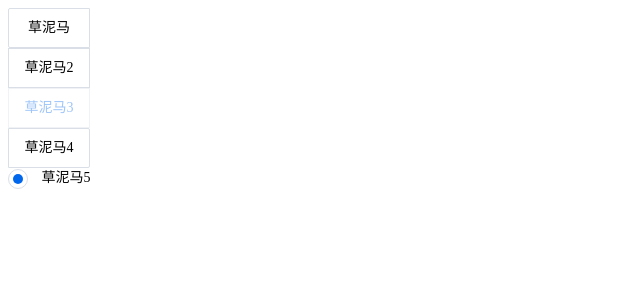
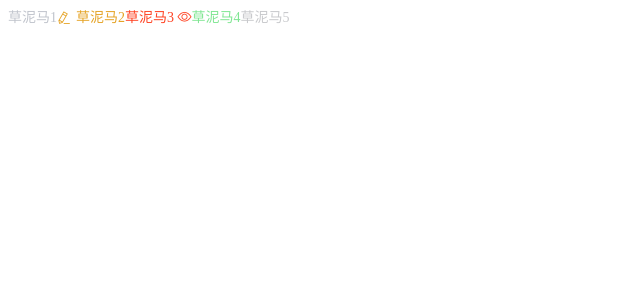
Before and after one commit to weidieba/xhtml-ui, a Vue app: page / in a window 1280 px wide. Shown: the top 300 px of the page, without its empty margins (0-640 px from the left). Built offline with nearby package versions, Linux system fonts and the light colour scheme.

Commit message:
feature(link): 增加文字链接组件

```diff
--- a/package.json
+++ b/package.json
@@ -1,6 +1,6 @@
 {
   "name": "xhtml-ui",
-  "version": "1.0.14",
+  "version": "1.0.17",
   "private": false,
   "description": "这是一个开源供学习得xhtml",
   "scripts": {
--- a/src/assets/common/color.scss
+++ b/src/assets/common/color.scss
@@ -8,6 +8,8 @@
     $--color-lighter-gray: #b4b7bf;
     $--color-white: #FFF;
     $--color-info: #909399;
+    $--color-white: #FFFFFF;
+    $--color-disabled: #c0c4cc;
 
     /* 辅助色 */
     $--color-warning: #ff4222;
@@ -51,6 +53,19 @@
     /* box-shadow */
     $--shadow-large-tip: 0 1px 15px 0 rgba(30, 36, 49, 0.15);
 
+    /* 字号 */
+    $--link-font-size: 14px;
+    $--link-font-weight: 500;
+
+    // 循环所使用到的kind
+    $typeMap: (
+        primary: $--color-primary,
+        danger: $--color-warning,
+        success: $--color-success,
+        warning: $--color-notice,
+        info: $--color-info
+    );
+
     // 相同变量名
     $class-prefix: "x";
     $is: "is";
--- a/src/components/index.js
+++ b/src/components/index.js
@@ -2,6 +2,7 @@
 import Button from './button/index.js';
 import Icon from './icon/index.js';
 import statusBar from './statusBar/index.js';
+import Link from './link/index';
 import Radio from './radio/index.js';
 import RadioGroup from './radio-group/index';
 // 存储组件列表
@@ -9,6 +10,7 @@ const components = [
     Button,
     Icon,
     statusBar,
+    Link,
     Radio,
     RadioGroup
 ];
@@ -30,6 +32,7 @@ export default {
     Button,
     Icon,
     statusBar,
+    Link,
     Radio,
     RadioGroup
 };
--- /dev/null
+++ b/src/components/link/index.js
@@ -0,0 +1,2 @@
+import xLink from './link.vue';
+export default xLink;
--- /dev/null
+++ b/src/components/link/link.vue
@@ -0,0 +1,142 @@
+<template>
+    <a
+        :class="[
+            'x-link',
+            type ? `x-link--${type}` : '',
+            disabled && 'is-disabled',
+            underline && !disabled && 'is-underline'
+        ]"
+        :href="disabled ? null : href"
+        v-bind="$attrs"
+        @click="handleClick"
+    >
+
+        <x-icon
+            v-if="icon"
+            :icon="icon"
+        >
+        </x-icon>
+
+        <span
+            v-if="$slots.default"
+            class="x-link--inner"
+        >
+            <slot></slot>
+        </span>
+
+        <template v-if="$slots.icon">
+            <slot
+                v-if="$slots.icon"
+                name="icon"
+            >
+            </slot>
+        </template>
+    </a>
+</template>
+<script>
+export default {
+    name: 'XLink',
+    props: {
+        type: {
+            type: String,
+            default: 'default'
+        },
+        disabled: {
+            type: Boolean,
+            default: false
+        },
+        underline: {
+            type: Boolean,
+            default: false
+        },
+        href: {
+            type: String,
+            default: 'javascript:void(0)'
+        },
+        icon: {
+            type: String,
+            default: ''
+        }
+    },
+    methods: {
+        handleClick(event) {
+            if (!this.disabled) {
+                if (!this.href) {
+                    this.$emit('click', event);
+                }
+            }
+        }
+    }
+};
+</script>
+<style lang="scss">
+@import "@/assets/common/color.scss";
+@import "~@/assets/common/reset.scss";
+.#{$class-prefix} {
+    &-link {
+        @include reset(inline-flex);
+        flex-direction: row;
+        align-items: center;
+        justify-content: center;
+        vertical-align: middle;
+        position: relative;
+        text-decoration: none;
+        outline: none;
+        cursor: pointer;
+        font-size: $--link-font-size;
+        font-weight: $--link-font-weight;
+
+        & [class*="x-icon-"] {
+            & + span {
+            margin-left: 5px;
+            }
+        }
+        &--default  {
+            color:  $--color-primary;
+            &:hover {
+                color: $--color-primary;
+            }
+            &:after {
+                border-color: $--color-primary;
+            }
+        }
+        &--default.is-disabled{
+            color: $--color-disabled;
+        }
+        //  遍历$type, $color 为key
+        @each $type, $color in $typeMap {
+            &.x-link--#{$type} {
+                color: $color;
+                &:hover {
+                    color: mix($color, $--color-white, 80%)
+                }
+                &:after {
+                    border-color: $color
+                }
+            }
+            &.x-link--#{$type}.is-disabled{
+                color: mix($color, $--color-white, 50%)
+            }
+            &.x-link--#{$type}.is-underline{
+                &:hover:after {
+                    border-color: $color
+                }
+            }
+        }
+    }
+    &-link.is-disabled {
+        cursor: not-allowed;
+    }
+    &-link.is-underline{
+        &:hover:after {
+            content: "";
+            position: absolute;
+            left: 0;
+            right: 0;
+            height: 0;
+            bottom: 0;
+            border-bottom: 1px solid $--color-primary;
+        }
+    }
+}
+</style>
--- a/src/views/Home.vue
+++ b/src/views/Home.vue
@@ -1,39 +1,37 @@
 <template>
     <div class="home">
-            <x-radio-group
-                v-model="radio"
-                kind="button"
-                vertical
+        <x-link
+            disabled
         >
-            <x-radio
-                label="One"
-            >
-                草泥马
-            </x-radio>
-            <x-radio
-                label="Two"
+            草泥马1
+        </x-link>
+        <x-link
+            type="warning"
+            underline
+            icon="x-icon-edit"
+            href="http://www.baidu.com"
+            target="_blank"
         >
             草泥马2
-            </x-radio>
-            <x-radio
-                label="three"
+        </x-link>
+        <x-link
+            type="danger"
+        >
+            草泥马3
+            <x-icon icon="x-icon-view el-icon--right" />
+        </x-link>
+        <x-link
+            type="success"
             disabled
         >
-                草泥马3
-            </x-radio>
-            <x-radio
-                label="four"
-            >
             草泥马4
-            </x-radio>
-        </x-radio-group>
-        <x-radio
-            v-model="radio"
-            label="three"
-            @change="test"
+        </x-link>
+        <x-link
+            type="info"
+            disabled
         >
             草泥马5
-        </x-radio>
+        </x-link>
     </div>
 </template>
 
```
Lines whose indentation alone changed are shown as unchanged.
